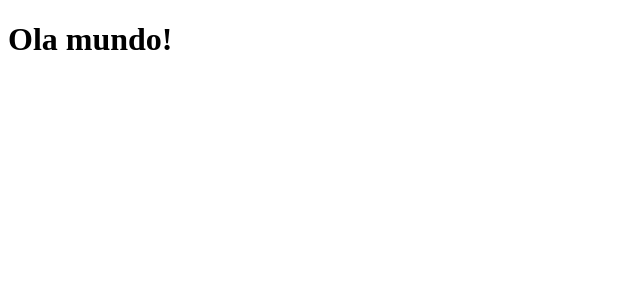
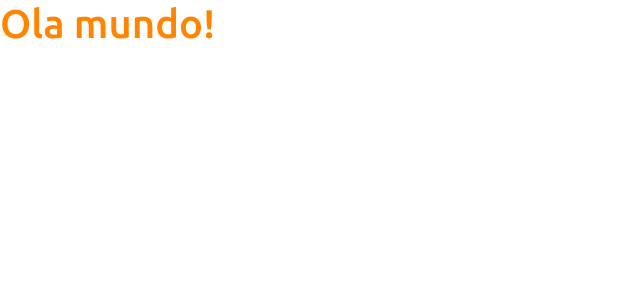
Before and after one commit to thiagorabaioli/dsvendas, a React (Create React App) app in the folder frontend/: page / in a window 1280 px wide. Shown: the top 300 px of the page, without its empty margins (0-640 px from the left). Built offline with nearby package versions, Linux system fonts and the light colour scheme.

Commit message:
Bootstrap

```diff
--- a/frontend/package.json
+++ b/frontend/package.json
@@ -10,6 +10,7 @@
     "@types/node": "^16.18.34",
     "@types/react": "^18.2.8",
     "@types/react-dom": "^18.2.4",
+    "bootstrap": "^5.3.0",
     "react": "^18.2.0",
     "react-dom": "^18.2.0",
     "react-scripts": "5.0.1",
--- a/frontend/src/App.tsx
+++ b/frontend/src/App.tsx
@@ -3,7 +3,7 @@
 function App() {
   return (
     <div>
-      <h1> Ola mundo!</h1>
+      <h1 className="text-primary"> Ola mundo!</h1>
     </div>
   );
 }
--- /dev/null
+++ b/frontend/src/assets/css/styles.css
@@ -0,0 +1,32 @@
+@import url('https://fonts.googleapis.com/css2?family=Ubuntu:wght@300;400;500;700&display=swap');
+:root {
+    --color-primary: #FF8400;
+}
+
+html, body {
+    height: 100%;
+    font-family: "Ubuntu", sans-serif;
+}
+
+#root {
+    display: flex;
+    flex-direction: column;
+    height: 100%;
+}
+
+.content {
+    flex: 1 0 auto;
+}
+
+.footer {
+    flex-shrink: 0;
+    text-align: center;
+}
+
+.bg-primary {
+    background-color: var(--color-primary) !important;
+}
+
+.text-primary {
+    color: var(--color-primary) !important;
+}
--- a/frontend/src/index.tsx
+++ b/frontend/src/index.tsx
@@ -1,5 +1,7 @@
 import React from 'react';
 import ReactDOM from 'react-dom/client';
+import 'bootstrap/dist/css/bootstrap.css';
+import 'assets/css/styles.css';
 
 import App from './App';
 
```
Also changed, not shown: 2 other files (tests, documents, lock files or other folders).
